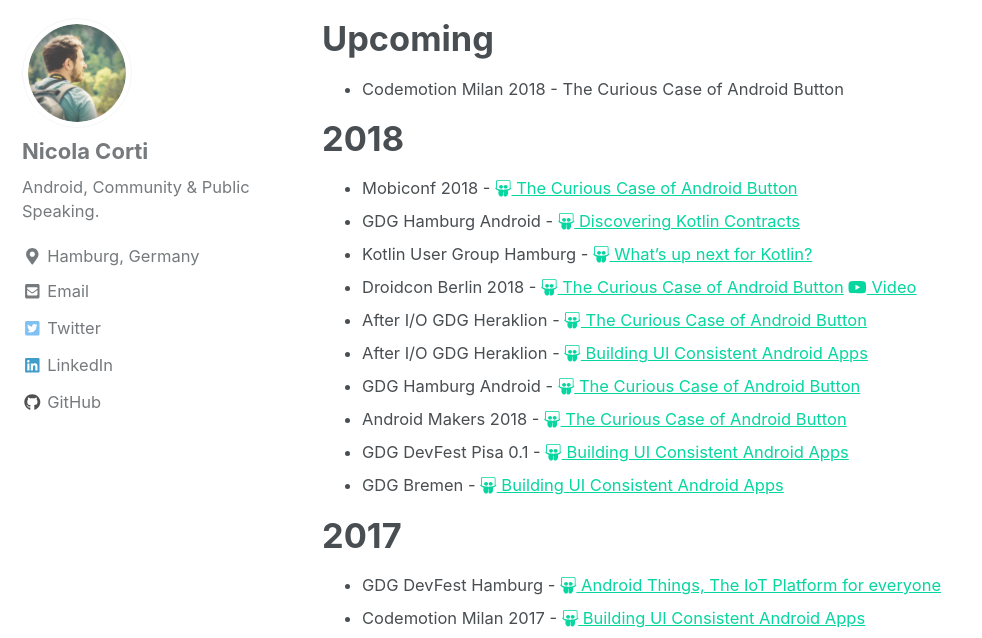
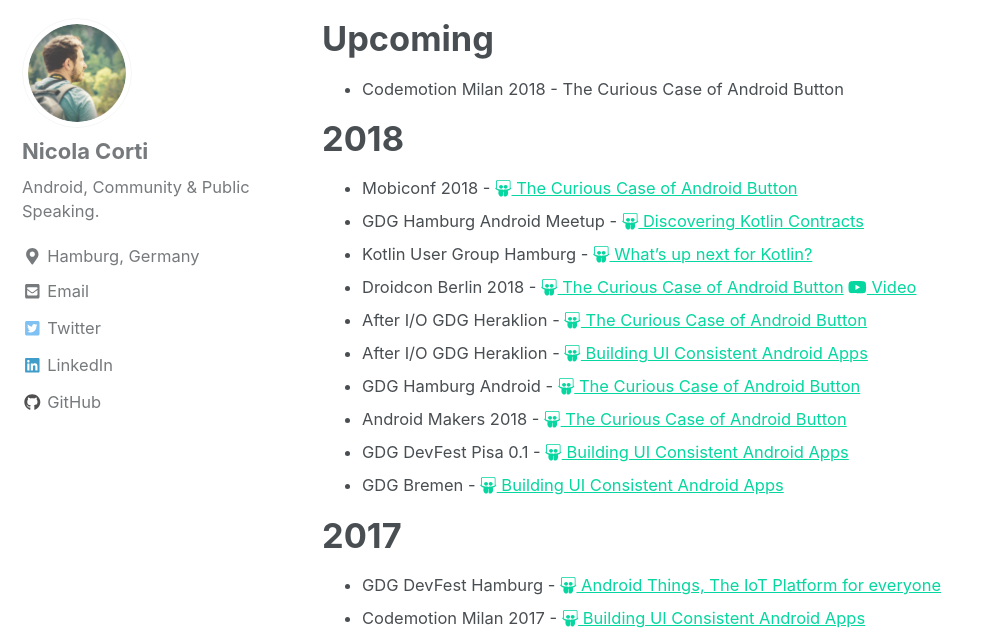
Before and after one commit to cortinico/cortinico.github.io, a Jekyll site: the page built from _pages/talks.md, in a window 1280 px wide and 900 px high, cut to the strip 262-900 px from the top of the window. Shown: the whole strip, without its empty margins (0-982 px from the left). Built offline with Jekyll 4.4.1, drawn with Linux system fonts in a browser that asks for light colours; nearby versions of some CDN libraries.

Commit message:
Adding missing 'meetup' to talk description

```diff
--- a/_pages/talks.md
+++ b/_pages/talks.md
@@ -19,7 +19,7 @@
 # 2018
 
 * Mobiconf 2018 - [<i class="fab fa-slideshare"></i> The Curious Case of Android Button](http://bit.ly/androidbuttons)
-* GDG Hamburg Android - [<i class="fab fa-slideshare"></i> Discovering Kotlin Contracts](http://bit.ly/ktcontracts-slides)
+* GDG Hamburg Android Meetup - [<i class="fab fa-slideshare"></i> Discovering Kotlin Contracts](http://bit.ly/ktcontracts-slides)
 * Kotlin User Group Hamburg - [<i class="fab fa-slideshare"></i> What's up next for Kotlin?](http://bit.ly/kotlin13)
 * Droidcon Berlin 2018 - [<i class="fab fa-slideshare"></i> The Curious Case of Android Button](http://bit.ly/androidbuttons) [<i class="fab fa-youtube"></i> Video](https://www.youtube.com/watch?v=6MmzwZMYWoA)
 * After I/O GDG Heraklion - [<i class="fab fa-slideshare"></i> The Curious Case of Android Button](http://bit.ly/androidbuttons)
```
